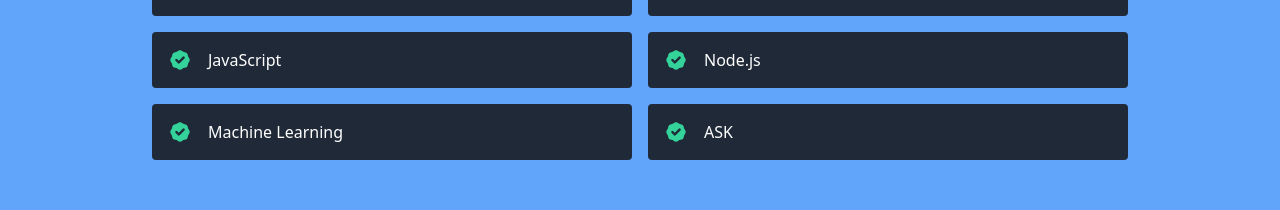
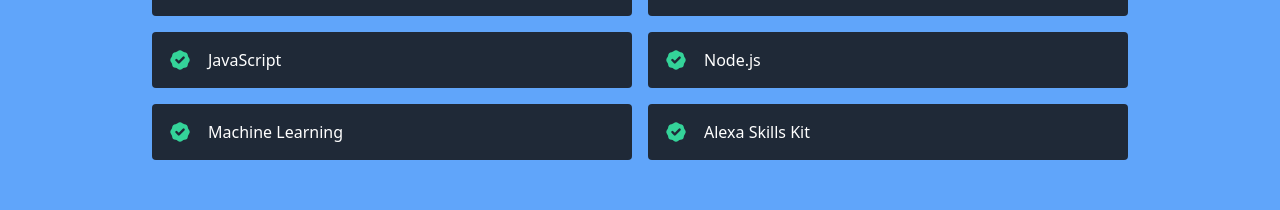
Before and after one commit to amoghu26/portfolio, a React (Create React App) app: page / in a window 1280 px wide. Shown: the part 948-1158 px from the top of the page. Built offline with nearby package versions, Linux system fonts and the light colour scheme.

Commit message:
Add files via upload

```diff
--- a/src/data.js
+++ b/src/data.js
@@ -56,5 +56,5 @@
   "JavaScript",
   "Node.js",
   "Machine Learning",
-  "ASK",
+  "Alexa Skills Kit",
 ];
```
